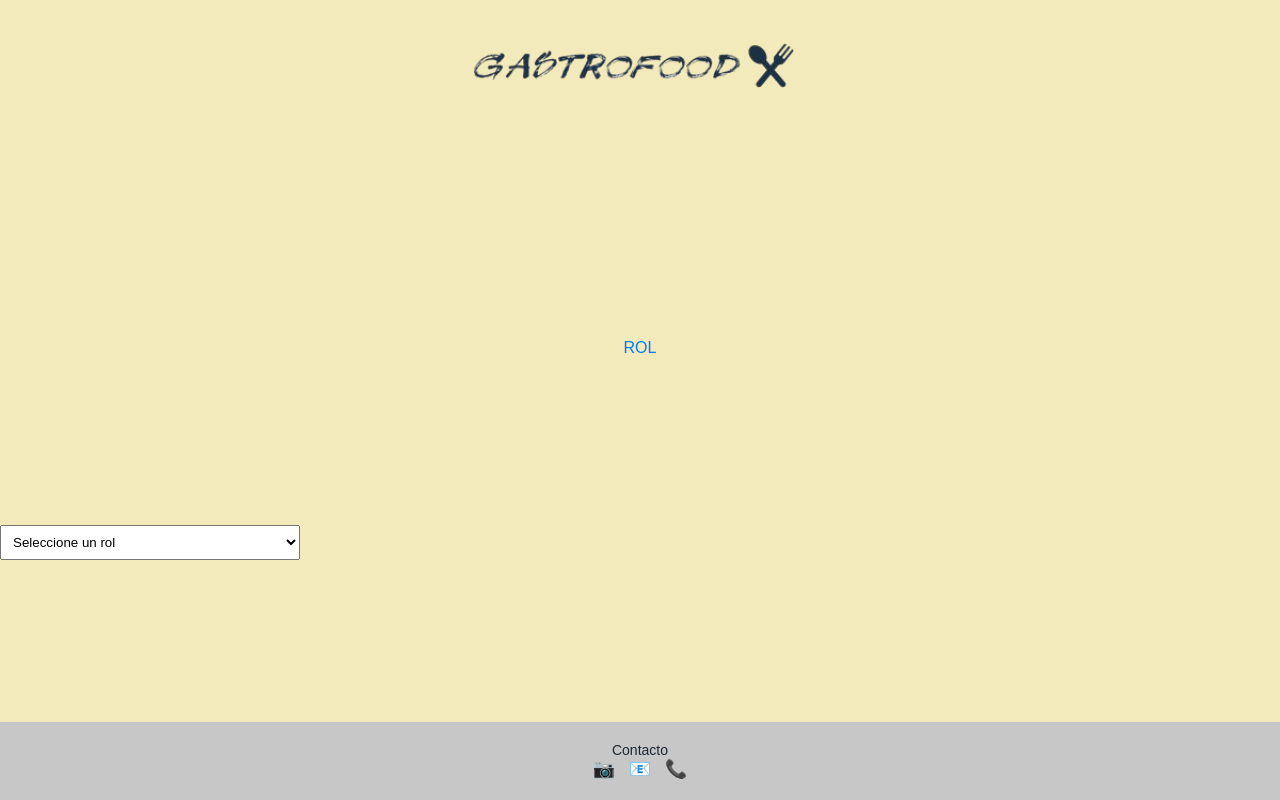
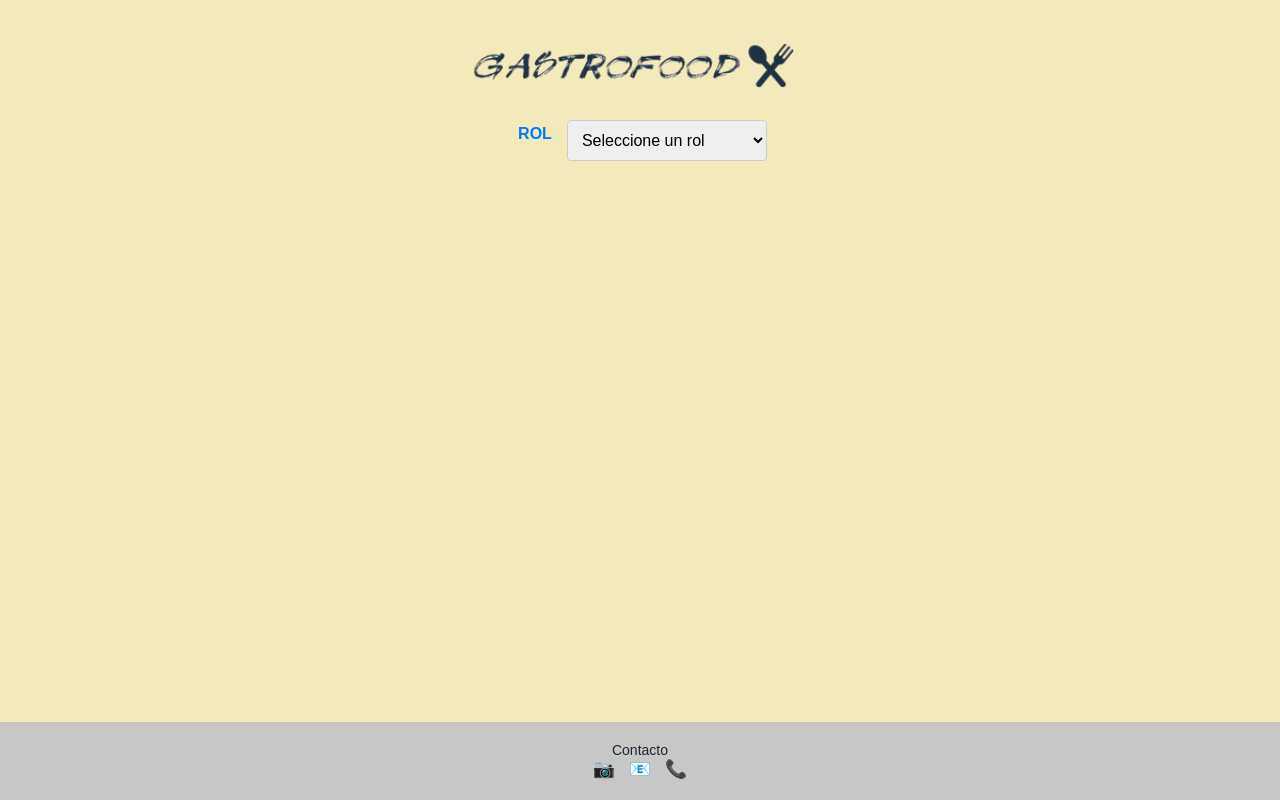
Before and after one commit to Jhoansbr/Restaurante, a Django app: page /registro/ in a window 1280 px wide. Run offline with Django 5.2, Linux system fonts and the light colour scheme.

Commit message:
Descripción de los cambios realizados

```diff
--- a/Restaurante/Restaurante/static/css/style.css
+++ b/Restaurante/Restaurante/static/css/style.css
@@ -150,6 +150,9 @@ body {
     min-height: 100vh;
     justify-content: space-between;
     background-color: #f2eaba; /* Gris claro */
+    overflow-y: auto; /* Permite que el contenido se desplace si se sale de la vista */
+    overflow-x: hidden; /* Evita desplazamiento lateral no deseado */
+
 }
 
 
@@ -279,33 +282,71 @@ footer .social-icons a {
 footer .social-icons a:hover {
     color: #2874A6; /* Azul más claro */
 }
-label {
-    display: block;
-    margin-top: 10px;
-    text-align: center;
-    color: #007BFF;
+/* Contenedor para el label y select alineados horizontalmente */
+.container {
+    display: flex;
+    gap: 10px;
+    margin: 20px auto;
+    max-width: 500px;
+    justify-content: center;
+    position: absolute; /* Cambia a absolute */
+    top: 100px; /* Usa 'top' en lugar de margin-top */
+    left: 0;
+    right: 0;
+    margin-left: auto;
+    margin-right: auto;
 }
 
-input, select, button {
-    margin-top: 5px;
-    padding: 8px;
-    width: 100%;
-    max-width: 300px;
+/* Estilo para el label */
+label {
+    margin: 0;
+    padding: 5px;
+    color: #007BFF;
+    font-weight: bold;
 }
 
+/* Estilo para el select */
+select {
+    padding: 10px;
+    font-size: 16px;
+    border-radius: 4px;
+    border: 1px solid #ccc;
+    width: 200px; /* Limita el tamaño del select */
+}
+
+/* Estilo general del formulario */
+.form-section {
+    width: 100%;
+    max-width: 500px; /* Limita el tamaño máximo del formulario */
+    margin: 20px auto; /* Centra el formulario debajo del contenedor */
+    padding: 20px;
+    background-color: #fff;
+    border-radius: 8px;
+    box-shadow: 0 4px 8px rgba(0, 0, 0, 0.1);
+    display: none; /* El formulario está oculto por defecto */
+}
+
+/* Estilo para los inputs */
+input {
+    width: 100%;
+    padding: 10px;
+    margin-bottom: 15px; /* Espacio entre los campos */
+    border-radius: 4px;
+    border: 1px solid #ccc;
+}
+
+/* Estilo para el botón */
 button {
-    margin-top: 15px;
+    width: 100%;
+    padding: 10px;
     background-color: #007BFF;
-    color: white;
+    color: #fff;
     border: none;
+    border-radius: 4px;
     cursor: pointer;
+    font-size: 16px;
 }
 
 button:hover {
     background-color: #0056b3;
 }
-
-.form-section {
-    display: none;
-    margin-top: 20px;
-}
--- a/Restaurante/Restaurante/templates/registro.html
+++ b/Restaurante/Restaurante/templates/registro.html
@@ -9,13 +9,14 @@
 </head>
 <body>
      <img src="{% static 'images/logo.png' %}" class="imagen-logo">
+     <div class="container">
      <label for="rol">ROL</label>
      <select id="rol" onchange="mostrarFormulario()">
          <option value="">Seleccione un rol</option>
          <option value="cliente">Cliente</option>
          <option value="repartidor">Repartidor</option>
      </select>
-
+    </div>
      <!-- Formulario para Cliente -->
      <div id="form-cliente" class="form-section">
          <h2>Registro Cliente</h2>
@@ -70,6 +71,7 @@
         </div>
     </footer>
     <script src="{% static 'js/registro.js' %}"></script>
+</div>
 
 </body>
 </html>
```
